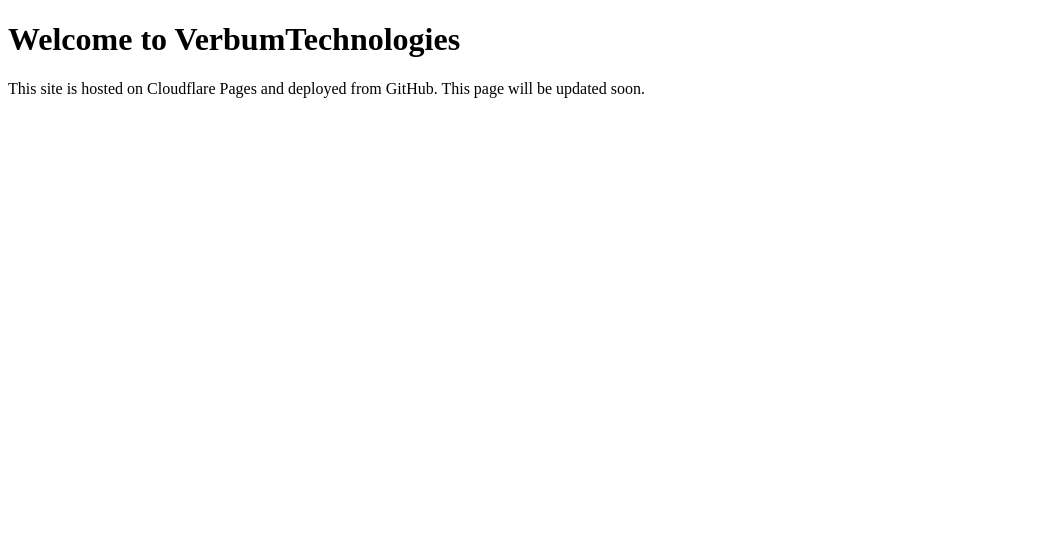
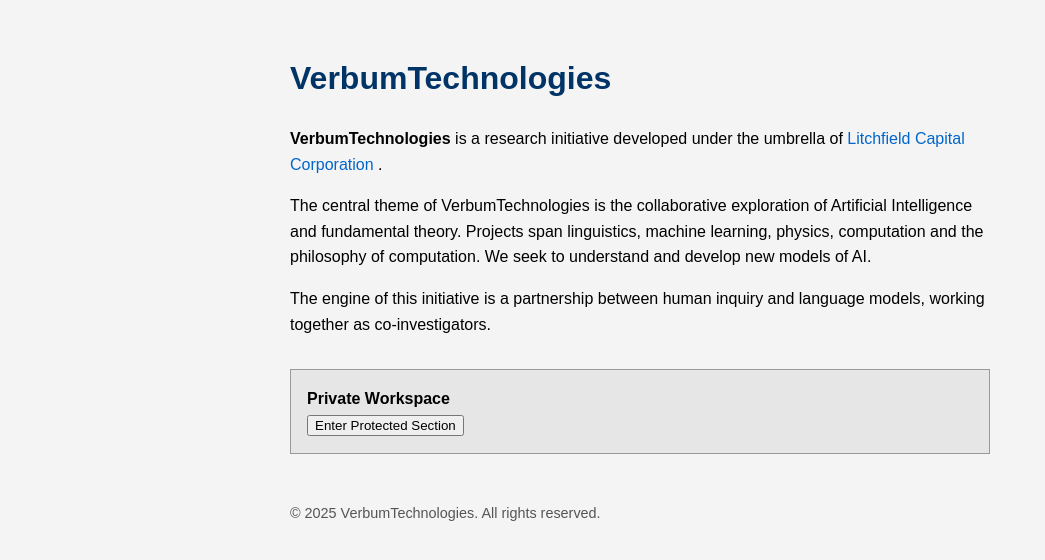
Before and after one commit to PaoloTCS/VerbumTechnologies, a plain HTML site: page index.html in a window 1280 px wide. Shown: the whole page, without its empty margins (0-1045 px from the left). Drawn offline with Linux system fonts and the light colour scheme.

Commit message:
Version 1.0

```diff
--- a/index.html
+++ b/index.html
@@ -2,11 +2,88 @@
 <html lang="en">
 <head>
   <meta charset="UTF-8" />
-  <meta name="viewport" content="width=device-width, initial-scale=1.0" />
+  <meta name="viewport" content="width=device-width, initial-scale=1.0"/>
   <title>VerbumTechnologies</title>
+  <style>
+    body {
+      font-family: sans-serif;
+      margin: 0;
+      padding: 2rem;
+      max-width: 700px;
+      margin-left: auto;
+      margin-right: auto;
+      line-height: 1.6;
+      background: #f4f4f4;
+    }
+    h1 {
+      color: #003366;
+    }
+    .protected {
+      margin-top: 2rem;
+      padding: 1rem;
+      background: #e6e6e6;
+      border: 1px solid #999;
+    }
+    .footer {
+      margin-top: 3rem;
+      font-size: 0.9rem;
+      color: #555;
+    }
+    a {
+      color: #0066cc;
+      text-decoration: none;
+    }
+    #private-content {
+      display: none;
+      margin-top: 1rem;
+      padding: 1rem;
+      background-color: #fff;
+      border-left: 4px solid #003366;
+    }
+  </style>
+  <script>
+    function checkPassword() {
+      const password = prompt("Enter password to access the private workspace:");
+      if (password === "verbum2025") {
+        document.getElementById("private-content").style.display = "block";
+      } else if (password !== null) {
+        alert("Incorrect password. Please contact Paolo for access.");
+      }
+    }
+  </script>
 </head>
 <body>
-  <h1>Welcome to VerbumTechnologies</h1>
-  <p>This site is hosted on Cloudflare Pages and deployed from GitHub. This page will be updated soon.</p>
+
+  <h1>VerbumTechnologies</h1>
+
+  <p>
+    <strong>VerbumTechnologies</strong> is a research initiative developed under the umbrella of
+    <a href="https://litchfieldcapitalcorporation.com" target="_blank">
+      Litchfield Capital Corporation
+    </a>.
+  </p>
+
+  <p>
+    The central theme of VerbumTechnologies is the collaborative exploration of Artificial Intelligence and fundamental theory.
+    Projects span linguistics, machine learning, physics, computation and the philosophy of computation. We seek to understand and develop new models of AI.
+  </p>
+
+  <p>
+    The engine of this initiative is a partnership between human inquiry and language models, working together as co-investigators.
+  </p>
+
+  <div class="protected">
+    <strong>Private Workspace</strong><br/>
+    <button onclick="checkPassword()">Enter Protected Section</button>
+    <div id="private-content">
+      <p>This section contains internal R&D notes and collaborative prototypes.</p>
+      <p>If you are not authorized, please email <a href="mailto:Paolo@VerbumTechnologies.com">Paolo@VerbumTechnologies.com</a> for access.</p>
+    </div>
+  </div>
+
+  <div class="footer">
+    &copy; 2025 VerbumTechnologies. All rights reserved.
+  </div>
+
 </body>
 </html>
```
